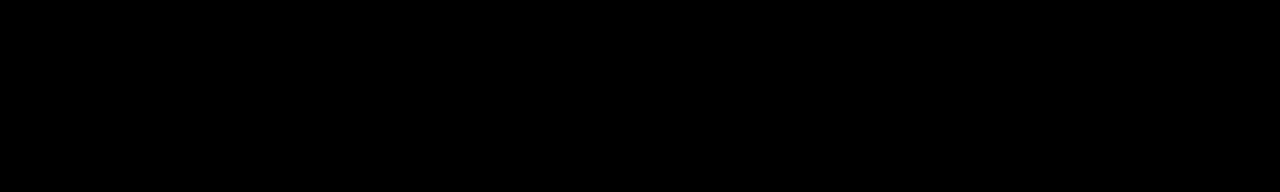
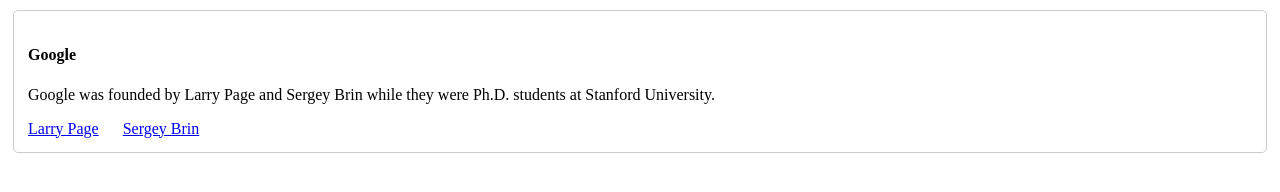
Before and after one commit to cprance/mytest, a plain HTML site: page index.html in a window 1280 px wide. Drawn offline with Linux system fonts and the light colour scheme.

Commit message:
Updated index.html

```diff
--- a/index.html
+++ b/index.html
@@ -1,9 +1,33 @@
 <style>
+  h4 {
 
-body {
- background: black;
-}
+  }
+  p {
 
+  }
+  .links {
+    margin-right: 20px;
+
+  }
+  .fullCard {
+    border: 1px solid #ccc;
+    border-radius: 5px;
+    margin: 10px 5px;
+    padding: 4px;
+  }
+  .cardContent {
+    padding: 10px;
+  }
 </style>
-<body>
-</body>
+<div class="fullCard">
+  <div class="cardContent">
+    <div class="cardText">
+      <h4>Google</h4>
+      <p>Google was founded by Larry Page and Sergey Brin while they were Ph.D. students at Stanford University.</p>
+    </div>
+    <div class="cardLinks">
+      <a href="https://en.wikipedia.org/wiki/Larry_Page" target="_blank" class="links">Larry Page</a>
+      <a href="https://en.wikipedia.org/wiki/Sergey_Brin" target="_blank" class="links">Sergey Brin</a>
+    </div>
+  </div>
+</div>
```
